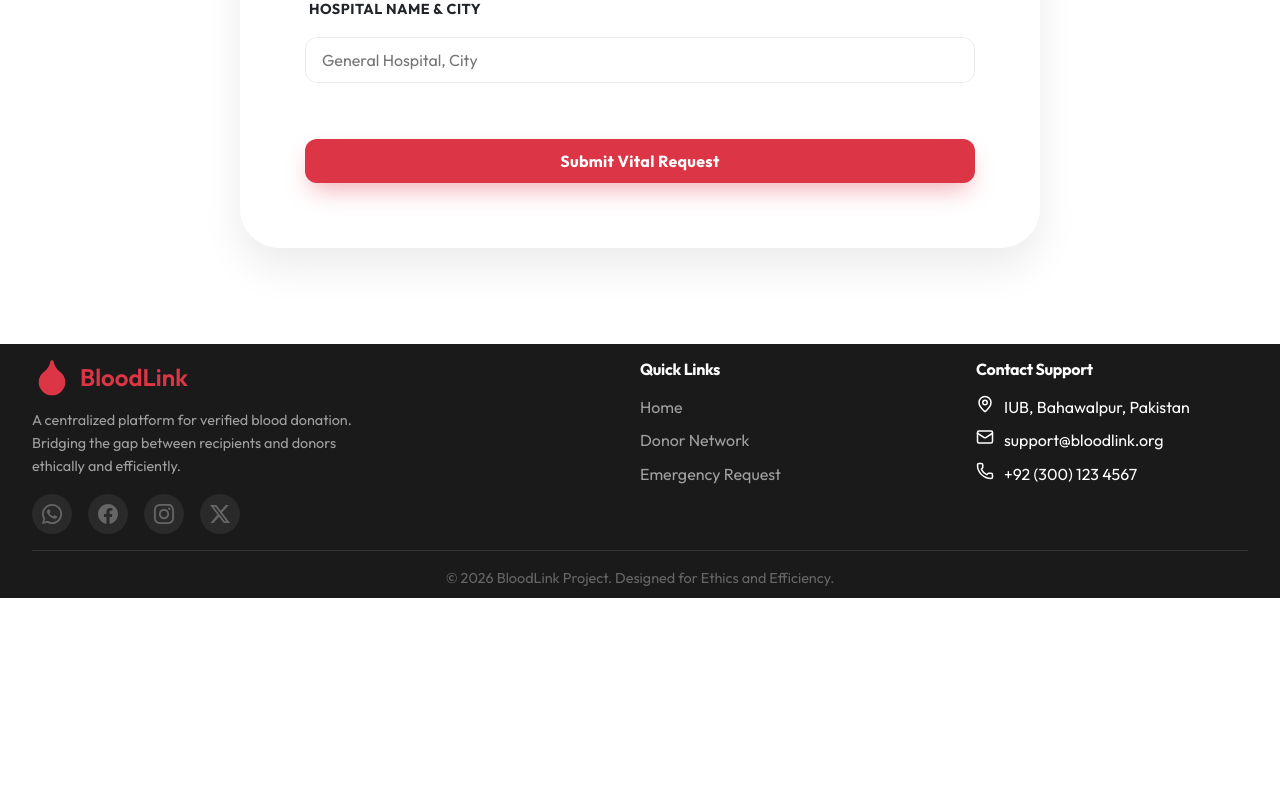
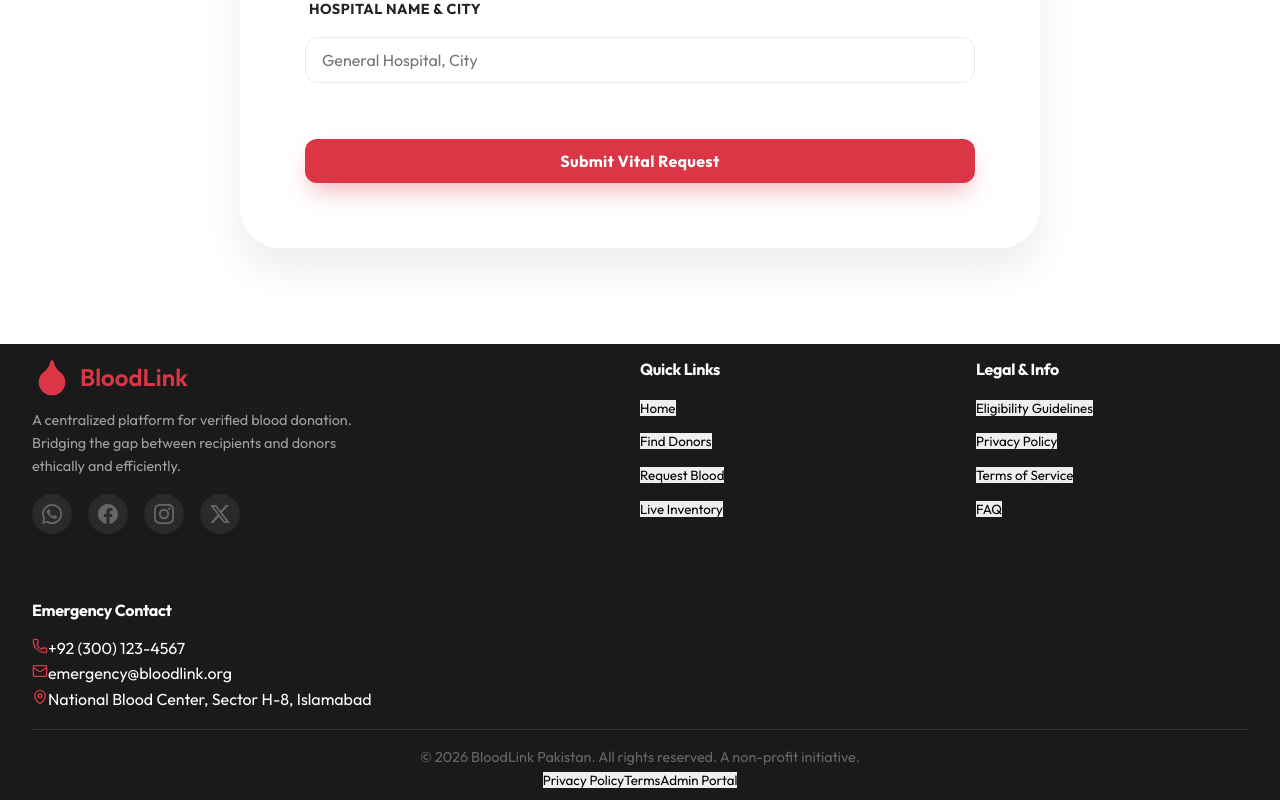
Before and after one commit to faisal152-rgb/BloodLink, a React (Vite) app in the folder frontend/: page / in a window 1280 px wide. Shown: the part 2972-3772 px from the top of the page. Before the commit the page ends 3570 px from the top, so only its background shows below. Built offline with nearby package versions, Linux system fonts and the light colour scheme; no server answers.

Commit message:
Update Footer.jsx

```diff
--- a/frontend/src/components/layout/Footer.jsx
+++ b/frontend/src/components/layout/Footer.jsx
@@ -1,4 +1,6 @@
+import React, { useState, useEffect } from 'react';
 import { Droplet, MapPin, Mail, Phone } from 'lucide-react';
+import { getSocialLinks } from '../../services/api';
 
 const BrandIcons = {
   Whatsapp: (props) => (
@@ -23,34 +25,54 @@ const BrandIcons = {
   )
 };
 
+const Footer = ({ onAdminClick, onNavItemClick }) => {
+  const [links, setLinks] = useState({
+    whatsapp: 'https://wa.me/923001234567',
+    facebook: 'https://facebook.com/bloodlink',
+    instagram: 'https://instagram.com/bloodlink',
+    twitter: 'https://twitter.com/bloodlink',
+  });
+
+  useEffect(() => {
+    getSocialLinks()
+      .then(res => {
+        if (res?.data) {
+          setLinks(prev => ({ ...prev, ...res.data }));
+        }
+      })
+      .catch((err) => {
+        console.debug('Using local social links fallback:', err?.message);
+      });
+  }, []);
+
   const socialLinks = [
     {
       icon: BrandIcons.Whatsapp,
-    url: import.meta.env.VITE_WHATSAPP_LINK || '',
+      url: links.whatsapp,
       label: 'WhatsApp',
       color: '#25D366'
     },
     {
       icon: BrandIcons.Facebook,
-    url: import.meta.env.VITE_FACEBOOK_LINK || '',
+      url: links.facebook,
       label: 'Facebook',
       color: '#1877F2'
     },
     {
       icon: BrandIcons.Instagram,
-    url: import.meta.env.VITE_INSTAGRAM_LINK || '',
+      url: links.instagram,
       label: 'Instagram',
       color: '#C13584'
     },
     {
       icon: BrandIcons.Twitter,
-    url: import.meta.env.VITE_TWITTER_LINK || '',
+      url: links.twitter,
       label: 'X (Twitter)',
       color: '#000000'
     }
   ];
 
-const Footer = ({ onAdminClick, onNavItemClick }) => (
+  return (
     <footer className="app-footer">
       <div className="container">
         <div className="footer-grid">
@@ -98,25 +120,48 @@ const Footer = ({ onAdminClick, onNavItemClick }) => (
           <div>
             <h4 className="footer-col-title">Quick Links</h4>
             <ul className="footer-links">
-            <li><a href="/home" onClick={(e) => { e.preventDefault(); onNavItemClick('home'); }}>Home</a></li>
-            <li><a href="/donor" onClick={(e) => { e.preventDefault(); onNavItemClick('donors'); }}>Donor Network</a></li>
-            <li><a href="/request" onClick={(e) => { e.preventDefault(); onNavItemClick('request'); }}>Emergency Request</a></li>
+              <li><button onClick={() => onNavItemClick('home')} className="footer-link-btn">Home</button></li>
+              <li><button onClick={() => onNavItemClick('donors')} className="footer-link-btn">Find Donors</button></li>
+              <li><button onClick={() => onNavItemClick('request')} className="footer-link-btn">Request Blood</button></li>
+              <li><button onClick={() => onNavItemClick('inventory')} className="footer-link-btn">Live Inventory</button></li>
             </ul>
           </div>
           <div>
-          <h4 className="footer-col-title">Contact Support</h4>
+            <h4 className="footer-col-title">Legal & Info</h4>
             <ul className="footer-links">
-            <li style={{ display: 'flex', gap: '10px' }}><MapPin size={18} /> IUB, Bahawalpur, Pakistan</li>
-            <li style={{ display: 'flex', gap: '10px' }}><Mail size={18} /> support@bloodlink.org</li>
-            <li style={{ display: 'flex', gap: '10px' }}><Phone size={18} /> +92 (300) 123 4567</li>
+              <li><button onClick={() => onNavItemClick('guidelines')} className="footer-link-btn">Eligibility Guidelines</button></li>
+              <li><button onClick={() => onNavItemClick('privacy')} className="footer-link-btn">Privacy Policy</button></li>
+              <li><button onClick={() => onNavItemClick('terms')} className="footer-link-btn">Terms of Service</button></li>
+              <li><button onClick={() => onNavItemClick('faq')} className="footer-link-btn">FAQ</button></li>
             </ul>
+          </div>
+          <div>
+            <h4 className="footer-col-title">Emergency Contact</h4>
+            <div className="footer-contact-item">
+              <Phone size={16} color="#dc3545" />
+              <span>+92 (300) 123-4567</span>
+            </div>
+            <div className="footer-contact-item">
+              <Mail size={16} color="#dc3545" />
+              <span>emergency@bloodlink.org</span>
+            </div>
+            <div className="footer-contact-item">
+              <MapPin size={16} color="#dc3545" />
+              <span>National Blood Center, Sector H-8, Islamabad</span>
+            </div>
           </div>
         </div>
         <div className="footer-bottom">
-        <p>&copy; 2026 BloodLink Project. Designed for Ethics and Efficiency.</p>
+          <p>© {new Date().getFullYear()} BloodLink Pakistan. All rights reserved. A non-profit initiative.</p>
+          <div className="footer-bottom-links">
+            <button onClick={() => onNavItemClick('privacy')} className="footer-bottom-link">Privacy Policy</button>
+            <button onClick={() => onNavItemClick('terms')} className="footer-bottom-link">Terms</button>
+            <button onClick={onAdminClick} className="footer-bottom-link">Admin Portal</button>
+          </div>
         </div>
       </div>
     </footer>
   );
+};
 
 export default Footer;
```
Lines whose indentation alone changed are shown as unchanged.
